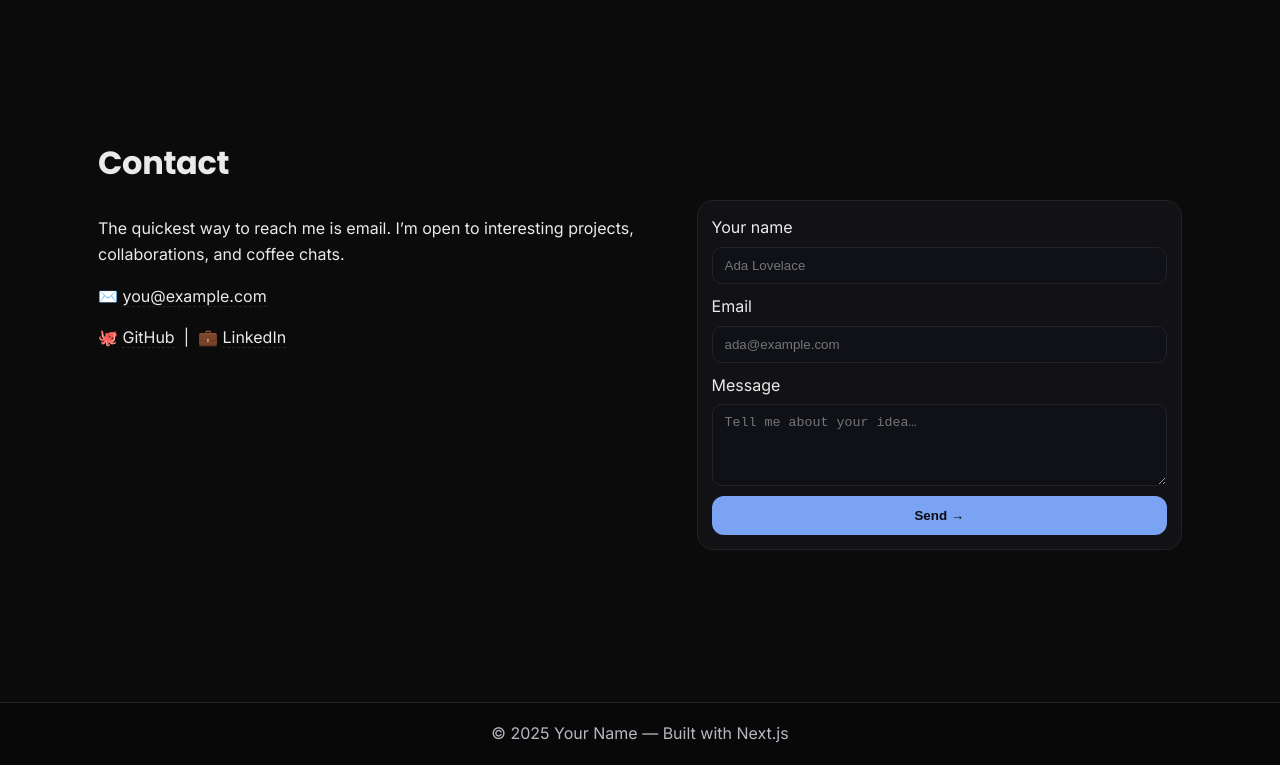
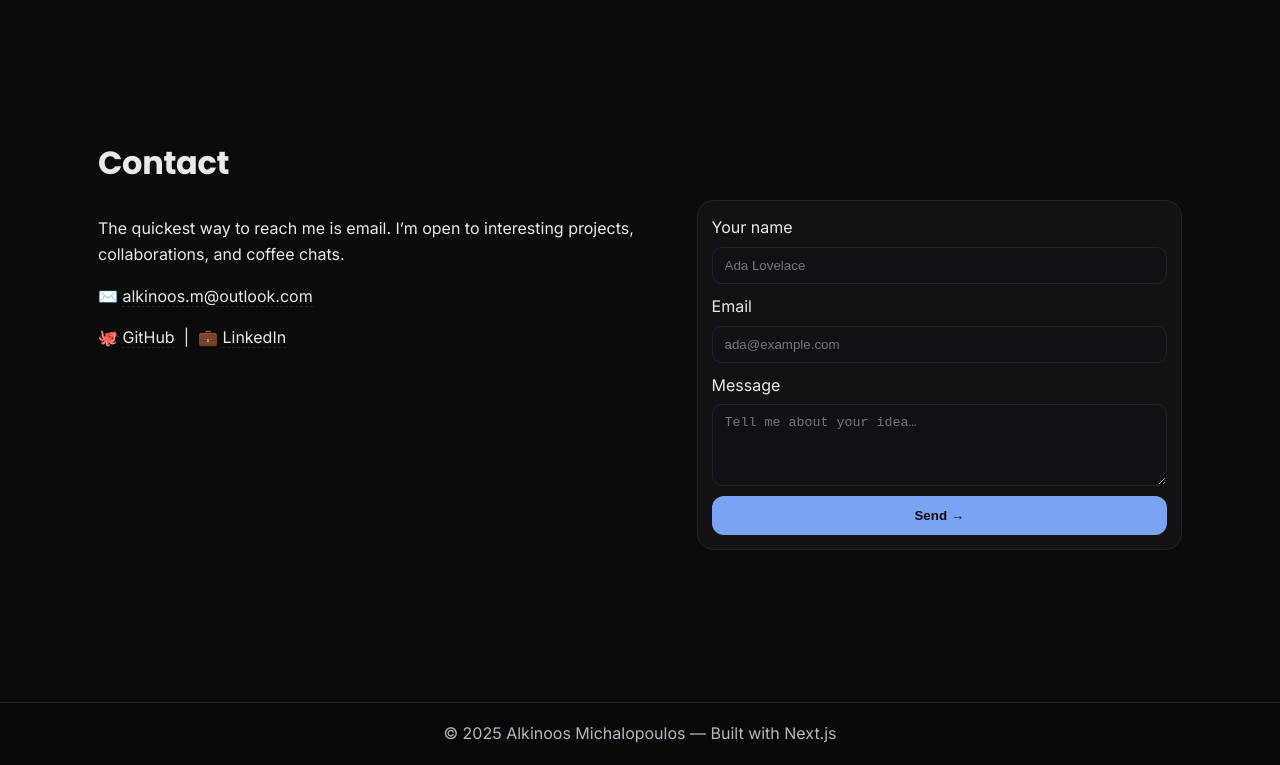
Before and after one commit to Alkan0/personal-website, a Next.js app: page / in a window 1280 px wide. Shown: the part 1557-2322 px from the top of the page. Built offline with nearby package versions, Linux system fonts and the light colour scheme.

Commit message:
adding my personal infos :)

```diff
--- a/src/app/page.tsx
+++ b/src/app/page.tsx
@@ -220,11 +220,11 @@ export default function Home() {
                 collaborations, and coffee chats.
               </p>
               <p className={styles.contactLine}>
-                ✉️ <a href="mailto:you@example.com">you@example.com</a>
+                ✉️ <a href="mailto:alkinoos.m@outlook.com">alkinoos.m@outlook.com</a>
               </p>
               <p className={styles.contactLine}>
-                🐙 <a href="https://github.com/your">GitHub</a> &nbsp;|&nbsp; 💼{" "}
-                <a href="https://www.linkedin.com/in/your">LinkedIn</a>
+                🐙 <a href="https://github.com/Alkan0">GitHub</a> &nbsp;|&nbsp; 💼{" "}
+                <a href="https://www.linkedin.com/in/alkinoos-michail-michalopoulos-tsesmetzis-4412a6262/">LinkedIn</a>
               </p>
             </div>
             <form
@@ -273,7 +273,7 @@ export default function Home() {
       </aside>
 
       <footer className={`${styles.footer} reveal`}>
-        © {COPYRIGHT_YEAR} Your Name — Built with Next.js
+        © {COPYRIGHT_YEAR} Alkinoos Michalopoulos — Built with Next.js
       </footer>
     </>
   );
```
